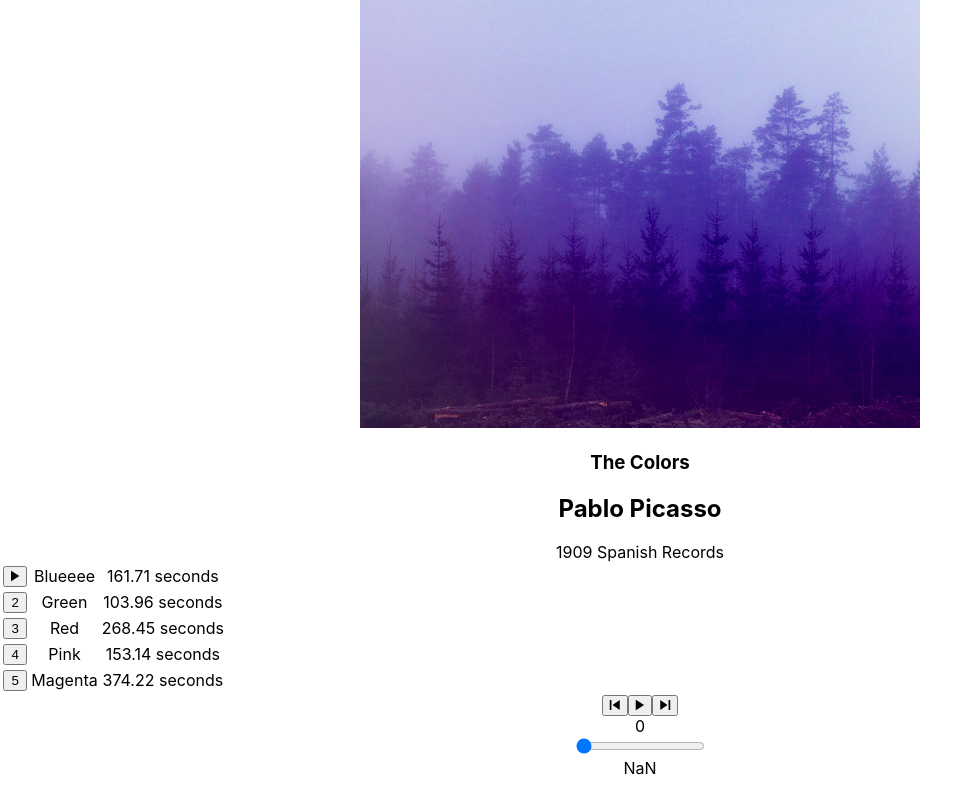
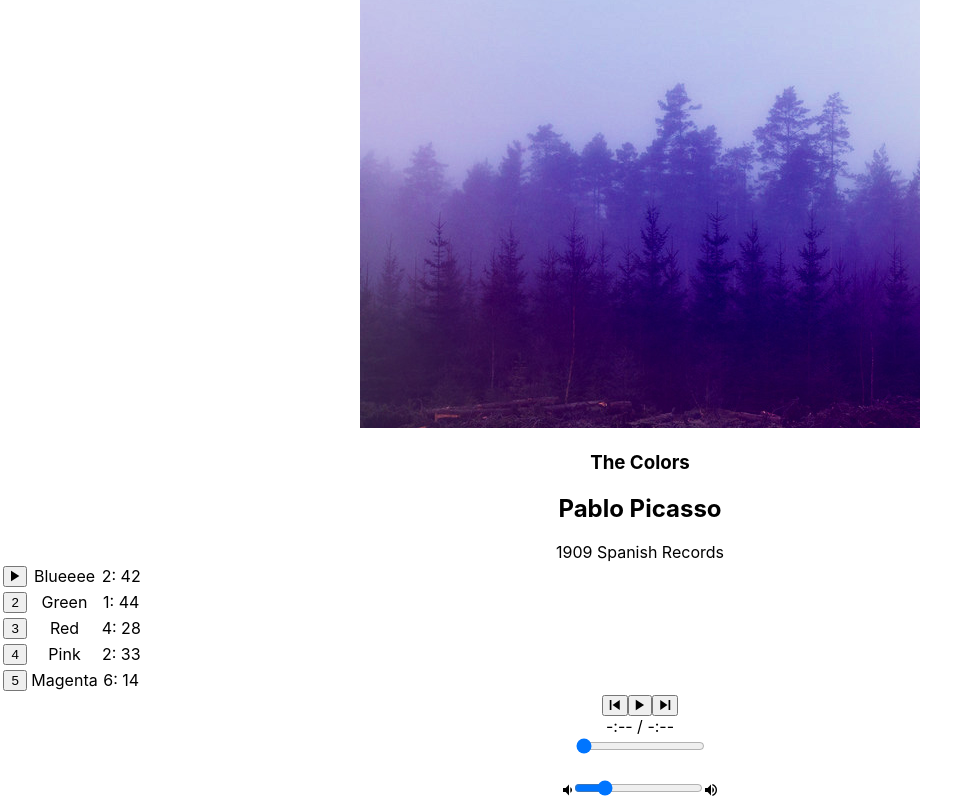
Before and after one commit to Katy17/bloc-jams-react, a React (Create React App) app: page /album/the-colors in a window 1280 px wide. Shown: the part 234-1034 px from the top of the page, without its empty margins (0-980 px from the left). Before the commit the page ends 1012 px from the top, so only its background shows below. Built offline with nearby package versions, Linux system fonts and the light colour scheme.

Commit message:
assignment Player Bar-Range Inputs: Completed

```diff
--- a/src/components/Album.js
+++ b/src/components/Album.js
@@ -15,12 +15,14 @@ class Album extends Component {
     currentSong: album.songs[0],
     currentTime: 0,
     duration: album.songs[0].duration,
+    volume: 0.2,
     isPlaying: false,
     isHovered: false
   };
 
   this.audioElement = document.createElement('audio');
   this.audioElement.src = album.songs[0].audioSrc;
+  this.audioElement.volume = this.state.volume;
 }
 
 play() {
@@ -83,7 +85,7 @@ displayIcon (song, i) {
      this.play();
    }
 
-   componentDidMount() {
+  componentDidMount() {
      this.eventListeners = {
        timeupdate: e => {
          this.setState({ currentTime: this.audioElement.currentTime });
@@ -108,6 +110,32 @@ displayIcon (song, i) {
      this.setState({ currentTime: newTime });
    }
 
+   handleVolumeChange(e) {
+     const newVolume = e.target.value;
+     this.audioElement.volume = newVolume;
+     this.setState({ volume: newVolume });
+   }
+
+   handleVolumeUpClick(e) {
+     if(this.state.volume < 1 ) {
+       const newVolume = this.state.volume + 0.1;
+       this.audioElement.volume = Math.min(newVolume, 1);
+       this.setState({ volume: newVolume });
+     } else this.setState({ volume: 1 });
+   }
+
+   handleVolumeDownClick(e) {
+     if(this.state.volume > 0) {
+       const newVolume = this.state.volume - 0.1;
+       this.audioElement.volume = Math.max(0, newVolume);
+       this.setState({ volume: newVolume });
+     } else this.setState({ volume: 0 });
+   }
+
+   formatTime(timeInSec){
+     return timeInSec ? `${Math.floor(timeInSec / 60)}: ${Number((timeInSec % 60) / 100).toFixed(2).substr(2, 3)}` : "-:--";
+   }
+
 
   render() {
     return (
@@ -129,7 +157,6 @@ displayIcon (song, i) {
           <tbody>
           {
             this.state.album.songs.map( (song, index) =>
-
               <tr className="song" key={index}
                 onClick={() => this.handleSongClick(song)}
                 onMouseEnter={() => this.hoverOn(song)}
@@ -140,7 +167,7 @@ displayIcon (song, i) {
                   </button>
                 </td>
                 <td className="song-title">{song.title}</td>
-                <td className="song-duration">{song.duration} seconds</td>
+                <td className="song-duration">{this.formatTime(song.duration)}</td>
               </tr>
             )
           }
@@ -151,10 +178,15 @@ displayIcon (song, i) {
           currentSong={this.state.currentSong}
           currentTime={this.audioElement.currentTime}
           duration={this.audioElement.duration}
+          volume={this.audioElement.volume}
           handleSongClick={() => this.handleSongClick(this.state.currentSong)}
           handlePrevClick={() => this.handlePrevClick()}
           handleNextClick={() => this.handleNextClick()}
           handleTimeChange={(e) => this.handleTimeChange(e)}
+          handleVolumeChange={(e) => this.handleVolumeChange(e)}
+          handleVolumeUpClick={(e) => this.handleVolumeUpClick(e)}
+          handleVolumeDownClick={(e) => this.handleVolumeDownClick(e)}
+          formatTime={ (e) => this.formatTime(e)}
           />
       </section>
     );
--- a/src/components/PlayerBar.js
+++ b/src/components/PlayerBar.js
@@ -16,7 +16,8 @@ class PlayerBar extends Component {
           </button>
         </section>
         <section id="time-control">
-          <div className="current-time">{this.props.currentTime}</div>
+          <div className="current-time">
+            {this.props.formatTime(this.props.currentTime)} / {this.props.formatTime(this.props.duration)}</div>
           <input
             type="range"
             className="seek-bar"
@@ -26,8 +27,20 @@ class PlayerBar extends Component {
             step="0.01"
             onChange={this.props.handleTimeChange}
           />
-          <div className="total-time">{this.props.duration}</div>
-          <div className="icon ion-volume-hig"></div>
+      </section>
+      <br />
+        <section id="volume-control">
+          <span className="ion-md-volume-low" onClick={this.props.handleVolumeDownClick} />
+          <input
+            type="range"
+            className="seek-bar"
+            value={this.props.volume}
+            max="1"
+            min="0"
+            step="0.1"
+            onChange={this.props.handleVolumeChange}
+          />
+          <span className="ion-md-volume-high" onClick={this.props.handleVolumeUpClick} />
         </section>
       </section>
     );
```
